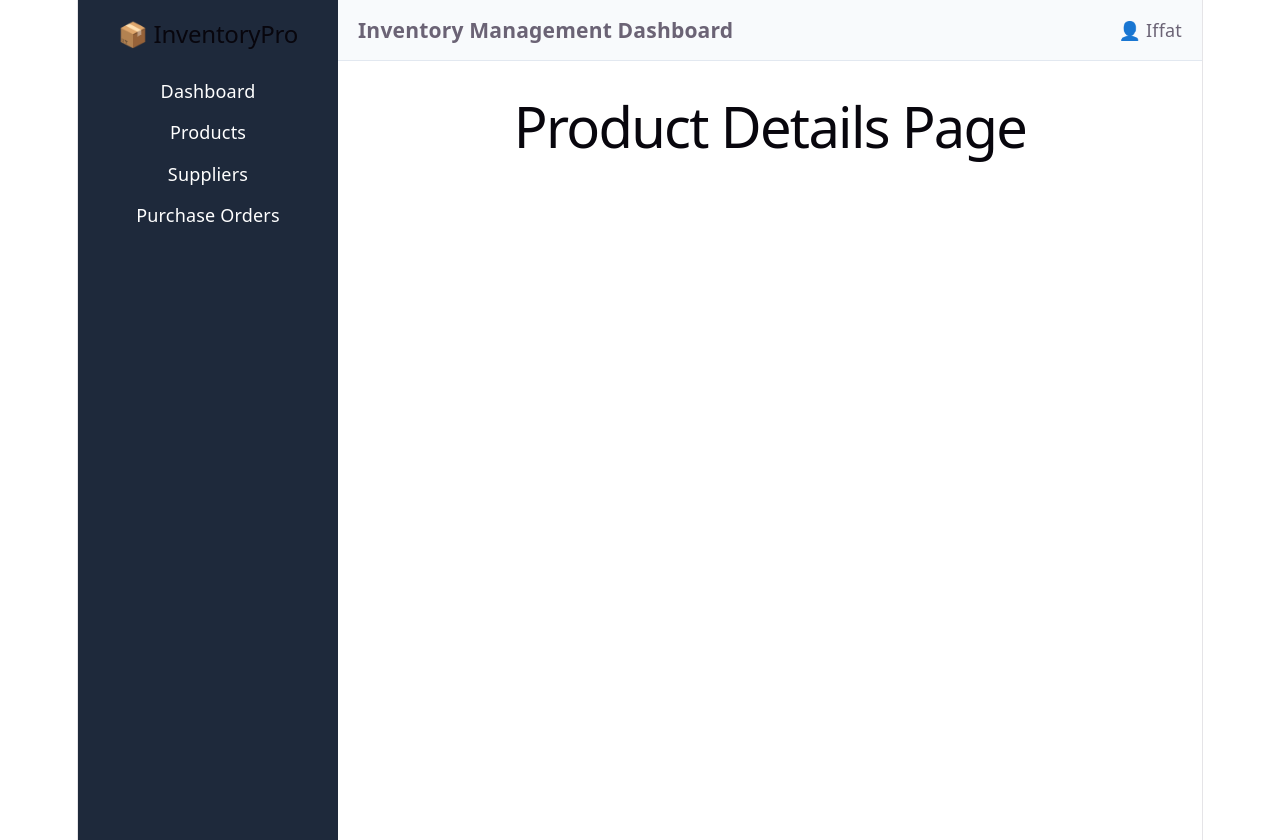
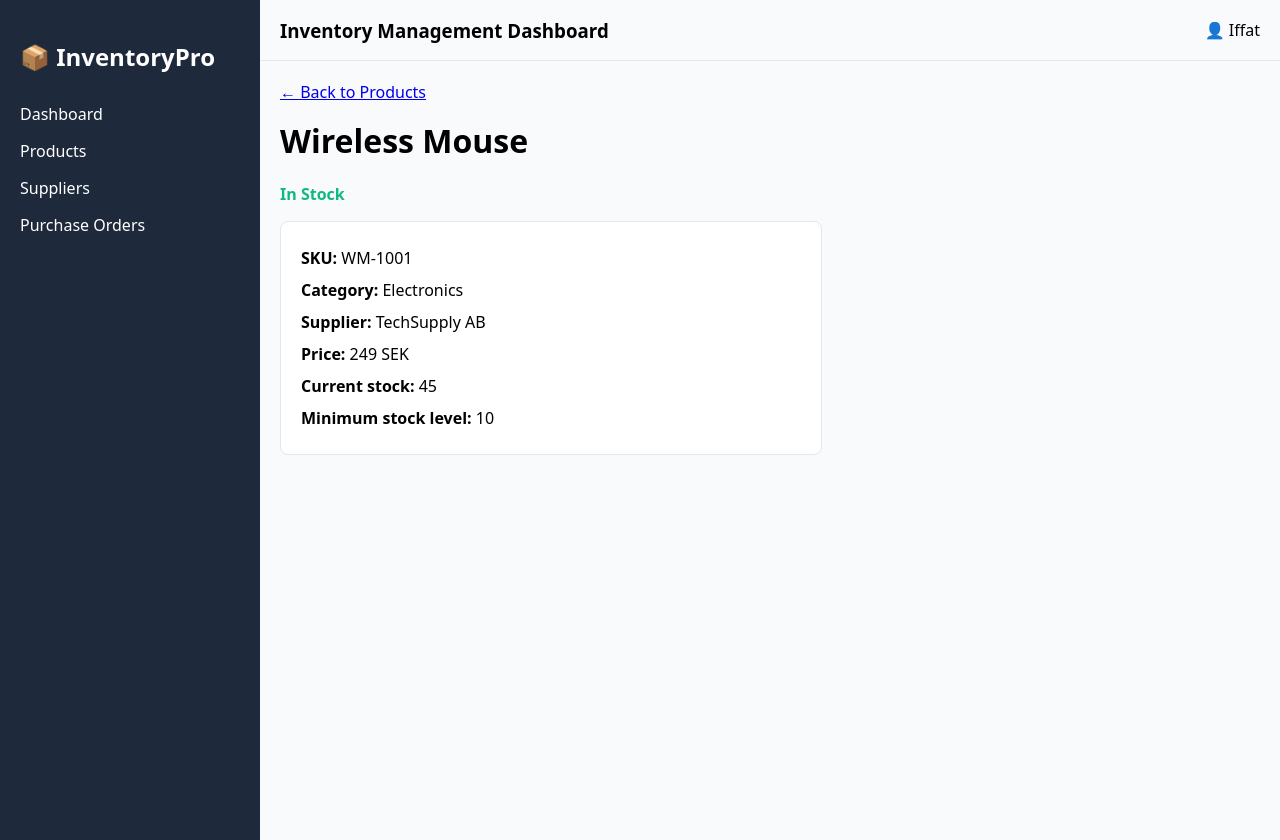
Before and after one commit to Iffat-Sudo/inventory-management-dashboard, a React (Vite) app: page /products/1 in a window 1280 px wide. Built offline with nearby package versions, Linux system fonts and the light colour scheme.

Commit message:
Add ProductDetails page and clean up default styles

```diff
--- a/src/index.css
+++ b/src/index.css
@@ -1,111 +1,5 @@
-:root {
-  --text: #6b6375;
-  --text-h: #08060d;
-  --bg: #fff;
-  --border: #e5e4e7;
-  --code-bg: #f4f3ec;
-  --accent: #aa3bff;
-  --accent-bg: rgba(170, 59, 255, 0.1);
-  --accent-border: rgba(170, 59, 255, 0.5);
-  --social-bg: rgba(244, 243, 236, 0.5);
-  --shadow:
-    rgba(0, 0, 0, 0.1) 0 10px 15px -3px, rgba(0, 0, 0, 0.05) 0 4px 6px -2px;
-
-  --sans: system-ui, 'Segoe UI', Roboto, sans-serif;
-  --heading: system-ui, 'Segoe UI', Roboto, sans-serif;
-  --mono: ui-monospace, Consolas, monospace;
-
-  font: 18px/145% var(--sans);
-  letter-spacing: 0.18px;
-  color-scheme: light dark;
-  color: var(--text);
-  background: var(--bg);
-  font-synthesis: none;
-  text-rendering: optimizeLegibility;
-  -webkit-font-smoothing: antialiased;
-  -moz-osx-font-smoothing: grayscale;
-
-  @media (max-width: 1024px) {
-    font-size: 16px;
-  }
-}
-
-@media (prefers-color-scheme: dark) {
-  :root {
-    --text: #9ca3af;
-    --text-h: #f3f4f6;
-    --bg: #16171d;
-    --border: #2e303a;
-    --code-bg: #1f2028;
-    --accent: #c084fc;
-    --accent-bg: rgba(192, 132, 252, 0.15);
-    --accent-border: rgba(192, 132, 252, 0.5);
-    --social-bg: rgba(47, 48, 58, 0.5);
-    --shadow:
-      rgba(0, 0, 0, 0.4) 0 10px 15px -3px, rgba(0, 0, 0, 0.25) 0 4px 6px -2px;
-  }
-
-  #social .button-icon {
-    filter: invert(1) brightness(2);
-  }
-}
-
-#root {
-  width: 1126px;
-  max-width: 100%;
-  margin: 0 auto;
-  text-align: center;
-  border-inline: 1px solid var(--border);
-  min-height: 100svh;
-  display: flex;
-  flex-direction: column;
-  box-sizing: border-box;
-}
-
 body {
   margin: 0;
+  font-family: system-ui, sans-serif;
+  background-color: #f8fafc;
 }
-
-h1,
-h2 {
-  font-family: var(--heading);
-  font-weight: 500;
-  color: var(--text-h);
-}
-
-h1 {
-  font-size: 56px;
-  letter-spacing: -1.68px;
-  margin: 32px 0;
-  @media (max-width: 1024px) {
-    font-size: 36px;
-    margin: 20px 0;
-  }
-}
-h2 {
-  font-size: 24px;
-  line-height: 118%;
-  letter-spacing: -0.24px;
-  margin: 0 0 8px;
-  @media (max-width: 1024px) {
-    font-size: 20px;
-  }
-}
-p {
-  margin: 0;
-}
-
-code,
-.counter {
-  font-family: var(--mono);
-  display: inline-flex;
-  border-radius: 4px;
-  color: var(--text-h);
-}
-
-code {
-  font-size: 15px;
-  line-height: 135%;
-  padding: 4px 8px;
-  background: var(--code-bg);
-}
--- a/src/pages/ProductDetails/ProductDetails.tsx
+++ b/src/pages/ProductDetails/ProductDetails.tsx
@@ -1,5 +1,56 @@
+import { useParams, Link } from 'react-router-dom';
+import { useSelector } from 'react-redux';
+import type { RootState } from '../../store';
+
 function ProductDetails() {
-  return <h1>Product Details Page</h1>;
+  const { id } = useParams();
+  const products = useSelector((state: RootState) => state.products.items);
+  const product = products.find((p) => p.id === id);
+
+  if (!product) {
+    return (
+      <div>
+        <h1>Product not found</h1>
+        <Link to="/products">← Back to Products</Link>
+      </div>
+    );
+  }
+
+  let stockStatus = 'In Stock';
+  let statusColor = '#10B981';
+  if (product.currentStock === 0) {
+    stockStatus = 'Out of Stock';
+    statusColor = '#EF4444';
+  } else if (product.currentStock <= product.minStockLevel) {
+    stockStatus = 'Low Stock';
+    statusColor = '#F59E0B';
+  }
+
+  return (
+    <div>
+      <Link to="/products">← Back to Products</Link>
+      <h1 style={{ marginTop: '16px' }}>{product.name}</h1>
+      <p style={{ color: statusColor, fontWeight: 'bold' }}>{stockStatus}</p>
+
+      <div
+        style={{
+          backgroundColor: 'white',
+          border: '1px solid #e2e8f0',
+          borderRadius: '8px',
+          padding: '20px',
+          maxWidth: '500px',
+          lineHeight: 2,
+        }}
+      >
+        <div><strong>SKU:</strong> {product.sku}</div>
+        <div><strong>Category:</strong> {product.category}</div>
+        <div><strong>Supplier:</strong> {product.supplier}</div>
+        <div><strong>Price:</strong> {product.price} SEK</div>
+        <div><strong>Current stock:</strong> {product.currentStock}</div>
+        <div><strong>Minimum stock level:</strong> {product.minStockLevel}</div>
+      </div>
+    </div>
+  );
 }
 
 export default ProductDetails;
--- a/src/pages/Products/Products.tsx
+++ b/src/pages/Products/Products.tsx
@@ -1,5 +1,6 @@
-import { useSelector } from 'react-redux';
-import type { RootState } from '../../store';
+import { useSelector } from "react-redux";
+import type { RootState } from "../../store";
+import { Link } from "react-router-dom";
 
 function Products() {
   const products = useSelector((state: RootState) => state.products.items);
@@ -7,26 +8,30 @@ function Products() {
   return (
     <div>
       <h1>Products</h1>
-      <table style={{ width: '100%', borderCollapse: 'collapse', marginTop: '20px' }}>
+      <table
+        style={{ width: "100%", borderCollapse: "collapse", marginTop: "20px" }}
+      >
         <thead>
-          <tr style={{ borderBottom: '2px solid #e2e8f0', textAlign: 'left' }}>
-            <th style={{ padding: '10px' }}>Name</th>
-            <th style={{ padding: '10px' }}>SKU</th>
-            <th style={{ padding: '10px' }}>Category</th>
-            <th style={{ padding: '10px' }}>Supplier</th>
-            <th style={{ padding: '10px' }}>Price (SEK)</th>
-            <th style={{ padding: '10px' }}>Stock</th>
+          <tr style={{ borderBottom: "2px solid #e2e8f0", textAlign: "left" }}>
+            <th style={{ padding: "10px" }}>Name</th>
+            <th style={{ padding: "10px" }}>SKU</th>
+            <th style={{ padding: "10px" }}>Category</th>
+            <th style={{ padding: "10px" }}>Supplier</th>
+            <th style={{ padding: "10px" }}>Price (SEK)</th>
+            <th style={{ padding: "10px" }}>Stock</th>
           </tr>
         </thead>
         <tbody>
           {products.map((product) => (
-            <tr key={product.id} style={{ borderBottom: '1px solid #f1f5f9' }}>
-              <td style={{ padding: '10px' }}>{product.name}</td>
-              <td style={{ padding: '10px' }}>{product.sku}</td>
-              <td style={{ padding: '10px' }}>{product.category}</td>
-              <td style={{ padding: '10px' }}>{product.supplier}</td>
-              <td style={{ padding: '10px' }}>{product.price}</td>
-              <td style={{ padding: '10px' }}>{product.currentStock}</td>
+            <tr key={product.id} style={{ borderBottom: "1px solid #f1f5f9" }}>
+              <td style={{ padding: "10px" }}>
+                <Link to={`/products/${product.id}`}>{product.name}</Link>
+              </td>
+              <td style={{ padding: "10px" }}>{product.sku}</td>
+              <td style={{ padding: "10px" }}>{product.category}</td>
+              <td style={{ padding: "10px" }}>{product.supplier}</td>
+              <td style={{ padding: "10px" }}>{product.price}</td>
+              <td style={{ padding: "10px" }}>{product.currentStock}</td>
             </tr>
           ))}
         </tbody>
```
Also changed, not shown: src/App.css (deleted, +0 -184 lines).
